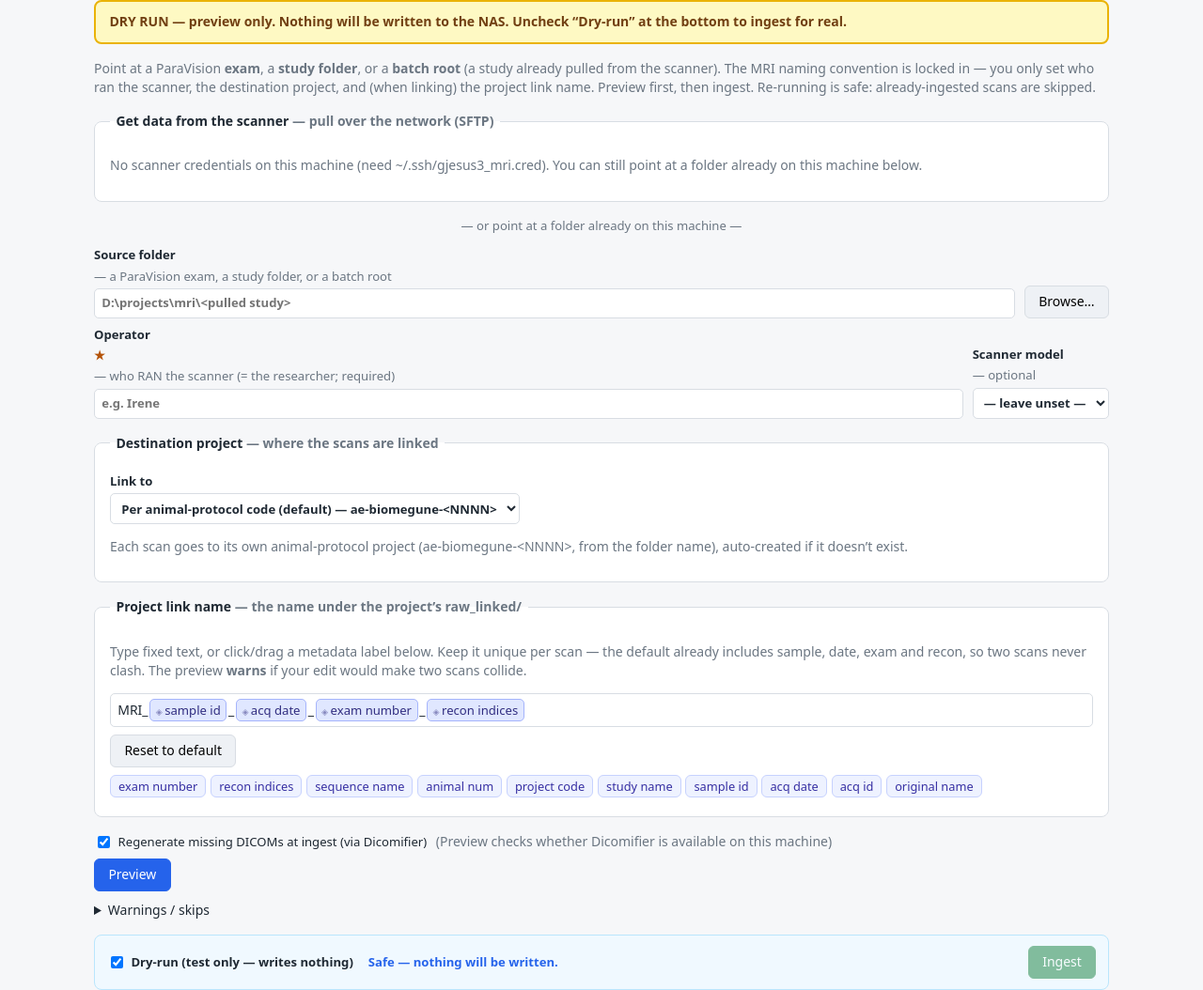
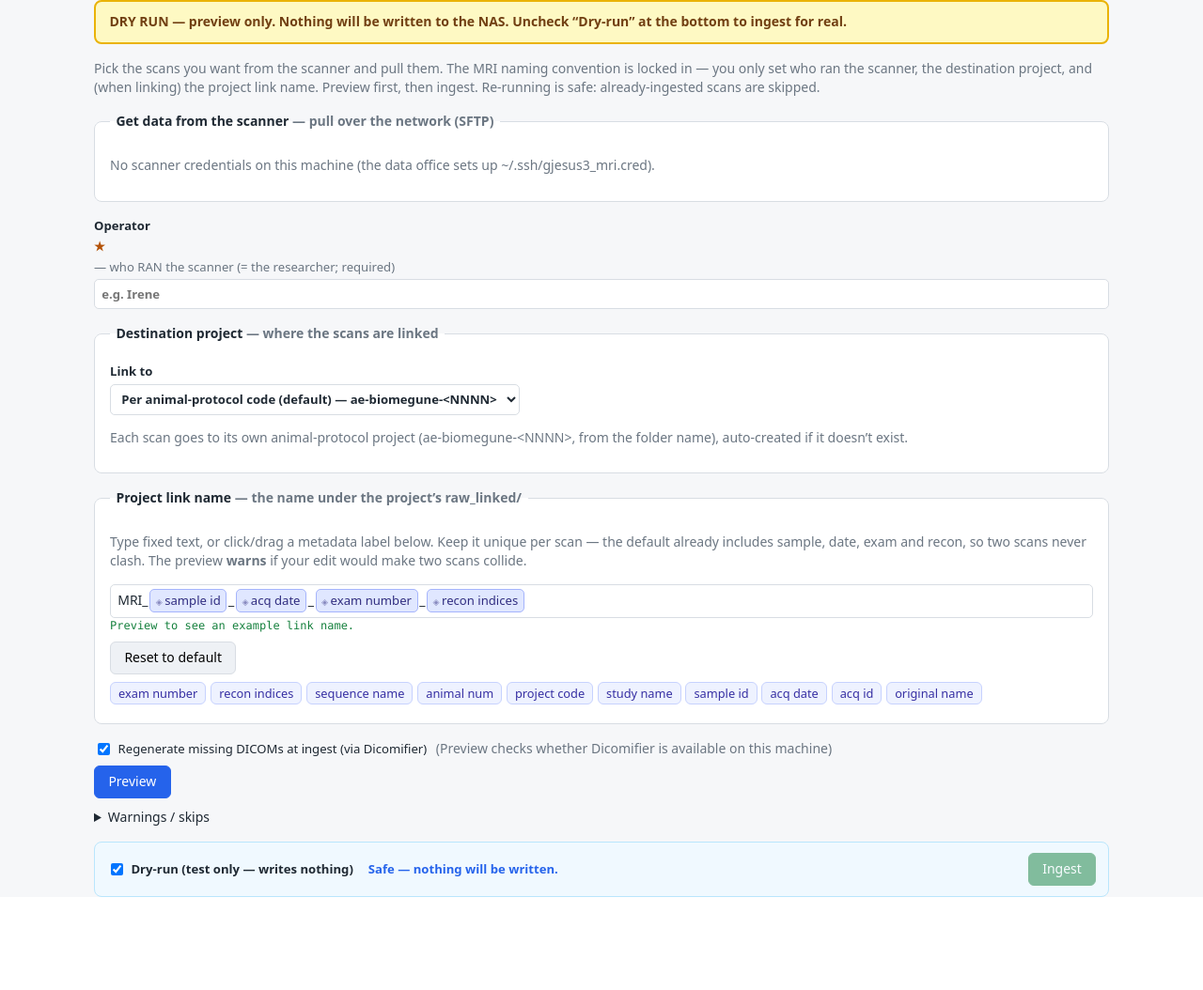
Before and after one commit to Rtasseff/gjesus3-pilot, a Flask app: page /mri in a window 1280 px wide. Shown: the part 102-1156 px from the top of the page at 94% size. After the commit the page ends 1057 px from the top, so only its background shows below. Run offline with Flask 3, Linux system fonts and the light colour scheme.

Commit message:
feat(mri-gui): trim the MRI page — pull-only source, NAS staging, no model field
Operator feedback: the MRI page asked for too much. Trim it to the essentials.

- Source: removed the "Source folder" text field entirely. The only source is
  now the SFTP pull; the local staging path it produces is held in a hidden
  input the operator never sees or edits. Pull -> auto-Preview.
- Staging default: pulled studies land in `<nas_root>/staging` (the NAS has a
  top-level staging/ dir) instead of a local dir, so the follow-on ingest is
  NAS-local. Changeable via an "Advanced — where files are staged" disclosure.
- Batch name: removed from the UI; auto-generated (timestamp) server-side.
- Auto-cleanup: the pulled staging batch is deleted after a fully-successful
  real ingest (guarded by _safe_to_delete_staging: never a drive root or a NAS
  top-level dir). The operator never manages staging by hand.
- Scanner model: removed the field — instrument_model now auto-derives from the
  metadata (previous commit). `--model` remains a CLI override.
- Project link name: added the live resolved example under the token field
  (e.g. "MRI_m149_0618_20220112_1_1"), seeded from the first previewed scan,
  matching the microscopy runner.

Backend: _ingest_sse_response gains an optional cleanup_dir (MRI-only; microscopy
passes None). New _default_mri_staging_root() + /api/sftp_status exposes it.

Verified end-to-end: trimmed render; pull -> staging on NAS; preview; real
ingest 2/2 with the staging batch auto-removed; guard unit cases all pass.

Co-Authored-By: Claude Opus 4.8 (1M context) <noreply@anthropic.com>
Claude-Session: https://claude.ai/code/session_017gX1V1DrwG9tnQ4XGcGdrZ

```diff
--- a/tools/operator/gui/app.py
+++ b/tools/operator/gui/app.py
@@ -815,13 +815,46 @@ def api_save_recipe():
     return jsonify({"file": fname, "path": target})
 
 
-def _ingest_sse_response(cfg, nas_root, dry_run, stamp):
+# NAS top-level dir names that must NEVER be deleted as "staging" (defence for
+# the auto-cleanup below — a batch dir is always a SUBfolder of one of these).
+_PROTECTED_DIR_NAMES = {
+    "raw", "projects", "registries", "recipes", "publications",
+    "curated_datasets", "staging", "tmp",
+}
+
+
+def _safe_to_delete_staging(path):
+    """True only for a real, non-top-level batch dir — safe to rmtree.
+
+    Guards the MRI post-ingest staging cleanup: refuses a drive root, a NAS
+    top-level dir (raw/projects/staging/…), or anything that isn't an existing
+    directory. A pulled batch is always `<staging>/<batch>/`, so this passes it
+    while rejecting every dangerous path.
+    """
+    if not path:
+        return False
+    p = os.path.normpath(os.path.abspath(path))
+    if not os.path.isdir(p):
+        return False
+    if os.path.dirname(p) == p:                       # a drive / filesystem root
+        return False
+    if os.path.basename(p).lower() in _PROTECTED_DIR_NAMES:
+        return False
+    return True
+
+
+def _ingest_sse_response(cfg, nas_root, dry_run, stamp, cleanup_dir=None):
     """Run runner.run in a worker thread and stream its log as SSE.
 
     Shared by the microscopy (/api/ingest) and MRI (/api/mri/ingest) commit
     paths -- identical streaming behaviour; only the config assembly upstream
     differs. Each (msg, level) the pipeline logs becomes a `data: {...}` event;
     the final `done` event carries the per-acq results + the dry_run flag.
+
+    `cleanup_dir` (MRI remote-pull only): a local staging batch dir to delete
+    after a SUCCESSFUL, non-dry-run ingest (every acq ok). The operator never
+    manages staging, so a clean real ingest removes the pulled copy. A partial
+    or failed ingest keeps it for a retry. Microscopy passes None (no cleanup).
     """
     def generate():
         import queue
@@ -838,13 +871,24 @@ def _ingest_sse_response(cfg, nas_root, dry_run, stamp):
                     log_callback=cb, recipe_path=stamp,
                 )
                 ok = sum(1 for _aid, good in results if good)
+                total = len(results)
+                # Auto-remove the pulled staging only on a fully-successful real
+                # ingest. Best-effort: a cleanup failure must not fail the run.
+                if (cleanup_dir and not dry_run and total > 0 and ok == total
+                        and _safe_to_delete_staging(cleanup_dir)):
+                    try:
+                        import shutil
+                        shutil.rmtree(cleanup_dir)
+                        cb(f"Removed local staging copy: {cleanup_dir}")
+                    except OSError as e:
+                        cb(f"Could not remove staging {cleanup_dir}: {e}", "WARN")
                 q.put(("done", "INFO", json.dumps({
                     "results": [
                         {"acq_id": aid, "ok": bool(good)}
                         for aid, good in results
                     ],
                     "ok": ok,
-                    "total": len(results),
+                    "total": total,
                     "dry_run": dry_run,
                 })))
             except Exception as e:  # noqa: BLE001 — report to the stream
@@ -1029,15 +1073,22 @@ def api_mri_preview():
 
 @app.route("/api/mri/ingest", methods=["POST"])
 def api_mri_ingest():
-    """Commit path for the MRI page: SSE-streamed ingest (operator REQUIRED)."""
+    """Commit path for the MRI page: SSE-streamed ingest (operator REQUIRED).
+
+    `cleanup_staging` (set by the remote-pull flow): delete the local staging
+    batch after a fully-successful real ingest, so the operator never manages
+    staging by hand.
+    """
     data = request.get_json(silent=True) or {}
     staging_path = (data.get("staging_path") or "").strip()
     nas_root = (data.get("nas_root") or "").strip() or load_saved_nas_root()
     dry_run = bool(data.get("dry_run"))
     operator = (data.get("operator") or "").strip()
+    cleanup_staging = bool(data.get("cleanup_staging"))
 
     if not staging_path:
-        return jsonify({"error": "Pick a source folder first."}), 400
+        return jsonify({"error": "Pull at least one study from the scanner "
+                                 "first."}), 400
     if not operator:
         return jsonify({"error": "Operator is required for MRI (the person who "
                                  "ran the scanner)."}), 400
@@ -1058,7 +1109,9 @@ def api_mri_ingest():
         return jsonify({"error": str(e)}), 400
 
     stamp = runner.default_recipe_path(tpl_path)
-    return _ingest_sse_response(cfg, nas_root, dry_run, stamp)
+    cleanup_dir = staging_path if cleanup_staging else None
+    return _ingest_sse_response(cfg, nas_root, dry_run, stamp,
+                                cleanup_dir=cleanup_dir)
 
 
 # ============================================================ MRI SFTP remote-pull
@@ -1119,6 +1172,20 @@ def _under_known_root(remote):
     return False
 
 
+def _default_mri_staging_root():
+    """Default landing dir for pulled studies: `<nas_root>/staging`.
+
+    The MFB NAS has a top-level `staging/` dir on every root — pulling there
+    keeps the follow-on ingest NAS-local (no second SMB hop) and means the
+    operator never has to think about where the temporary copy goes. Falls back
+    to the documented local dir when the saved NAS root isn't a real dir yet.
+    """
+    nas = load_saved_nas_root()
+    if nas and os.path.isdir(nas):
+        return os.path.normpath(os.path.join(nas, "staging"))
+    return MRI_PULL_STAGING_ROOT
+
+
 @app.route("/api/sftp_status")
 def api_sftp_status():
     """Whether remote pull is usable on this machine: creds present + host."""
@@ -1135,7 +1202,7 @@ def api_sftp_status():
         "paramiko": has_paramiko,
         "available": present and has_paramiko,
         "roots": MRI_SFTP_ROOTS,
-        "staging_root": MRI_PULL_STAGING_ROOT,
+        "staging_root": _default_mri_staging_root(),
     })
 
 
@@ -1203,7 +1270,7 @@ def api_sftp_pull():
     from datetime import datetime
     data = request.get_json(silent=True) or {}
     remotes = [r for r in (data.get("remotes") or []) if isinstance(r, str)]
-    staging_root = (data.get("staging_root") or MRI_PULL_STAGING_ROOT).strip()
+    staging_root = (data.get("staging_root") or "").strip() or _default_mri_staging_root()
     batch = (data.get("batch") or "").strip()
     force = bool(data.get("force"))
 
--- a/tools/operator/gui/static/mri.js
+++ b/tools/operator/gui/static/mri.js
@@ -137,16 +137,50 @@ $("#fb-cancel").addEventListener("click", fbClose);
 fb.overlay.addEventListener("click", (e) => { if (e.target === fb.overlay) fbClose(); });
 $("#nas-browse").addEventListener("click", () =>
   browseInto(nasInput, "Select the destination NAS root (gjesus3-data)", () => saveNas()));
-$("#browse").addEventListener("click", () =>
-  browseInto($("#staging"), "Select a ParaVision exam, study folder, or batch root"));
 
 // ---------------------------------------------------------------- link field
 const MRI = window.MRI || {};
-const linkField = new TokenField($("#link-field"), { onChange: () => {} });
+const linkField = new TokenField($("#link-field"), { onChange: () => updateLinkExample() });
 linkField.setValue(MRI.linkDefault || "");
 renderPalette($("#link-palette"),
   paletteEntries(MRI.paletteKeys || [], MRI.paletteExtras || []), linkField);
-$("#link-reset").addEventListener("click", () => linkField.setValue(MRI.linkDefault || ""));
+$("#link-reset").addEventListener("click", () => { linkField.setValue(MRI.linkDefault || ""); updateLinkExample(); });
+
+// Live "this is what the link name will look like" example under the field,
+// mirroring the microscopy runner. Resolves ${discovered.*}/${synth} against the
+// first previewed scan (sampleCtx), set after each preview. Before a preview
+// runs there's no real scan to resolve against, so it stays blank.
+let linkSampleCtx = null;   // {ctx: {discovered...}, synth: {sample_id,...}}
+
+function resolveLinkExample(template, sample) {
+  if (!template || !sample) return { text: "", unresolved: false };
+  let unresolved = false;
+  const text = template.replace(/\$\{([^}]+)\}/g, (mm, ref) => {
+    ref = ref.trim();
+    if (ref.startsWith("discovered.")) {
+      const k = ref.slice("discovered.".length);
+      if (k in sample.ctx) return sample.ctx[k];
+      unresolved = true; return mm;
+    }
+    if (ref in sample.synth) return sample.synth[ref];
+    unresolved = true; return mm;
+  });
+  return { text, unresolved };
+}
+
+function updateLinkExample() {
+  const el = $("#link-example");
+  if (!el) return;
+  const tpl = linkField.serialize();
+  if (!linkSampleCtx) {
+    el.textContent = tpl ? "Preview to see an example link name." : "";
+    el.classList.remove("bad");
+    return;
+  }
+  const { text, unresolved } = resolveLinkExample(tpl, linkSampleCtx);
+  el.textContent = text ? "e.g.  " + text : "";
+  el.classList.toggle("bad", unresolved);
+}
 
 // ---------------------------------------------------------------- project mode
 const projectMode = $("#project-mode");
@@ -178,7 +212,6 @@ function buildPayload() {
     staging_path: $("#staging").value.trim(),
     nas_root: nasInput.value.trim(),
     operator: $("#operator").value.trim(),
-    model: $("#model").value,
     project_mode: mode,
     regenerate: $("#regenerate").checked,
   };
@@ -252,13 +285,28 @@ async function preview() {
   $("#warnings").textContent = "";
   $("#ingest").disabled = true;
   const payload = buildPayload();
-  if (!payload.staging_path) { $("#errors").textContent = "Pick a source folder first."; return; }
+  if (!payload.staging_path) { $("#errors").textContent = "Pull studies from the scanner first."; return; }
   $("#preview").disabled = true;
   try {
     const d = await postJSON("/api/mri/preview", payload);
     lastCases = d.cases || [];
     lastDicomifier = { available: d.dicomifier_available, version: d.dicomifier_version };
     updateDicomifierNote();
+    // Seed the live link-name example from the first real scan in the preview.
+    const first = lastCases[0];
+    if (first) {
+      const reg = first.registry_resolved || {};
+      linkSampleCtx = {
+        ctx: first.discovered || {},
+        synth: {
+          sample_id: reg.sample_id || "",
+          acq_date: first.acq_date || "",
+          acq_id: first.acq_id || "",
+          original_name: first.original_name || "",
+        },
+      };
+      updateLinkExample();
+    }
     renderCollisions(d.collisions, d.existing_targets);
     renderTable(lastCases);
 
@@ -323,6 +371,8 @@ async function readSSE(resp, handlers) {
 async function ingest() {
   const payload = buildPayload();
   payload.dry_run = $("#dry").checked;
+  // The source is always a pull into staging — remove it after a clean real ingest.
+  payload.cleanup_staging = true;
   if (!payload.operator) { $("#errors").textContent = "Operator is required (who ran the scanner)."; return; }
   $("#ingest").disabled = true;
   $("#preview").disabled = true;
@@ -386,16 +436,17 @@ dry.addEventListener("change", updateDryState);
 $("#regenerate").addEventListener("change", updateDicomifierNote);
 
 // ---------------------------------------------------------------- SFTP remote pull
-// Pull ParaVision study folders off the scanner over SFTP, drop them into a
-// local staging batch, then fill the Source-folder field so the normal
-// Preview/Ingest flow takes over. Read-only on the scanner (download only).
+// Pull ParaVision study folders off the scanner over SFTP into a staging batch
+// (on the NAS by default), then run Preview/Ingest on it — the operator never
+// sees or manages the staging path. Read-only on the scanner (download only).
 const sftp = {
   status: $("#sftp-status"), controls: $("#sftp-controls"),
   listBtn: $("#sftp-list"), allChk: $("#sftp-all"), count: $("#sftp-count"),
   listWrap: $("#sftp-listwrap"), items: $("#sftp-list-items"),
   search: $("#sftp-search"), selNone: $("#sftp-selnone"),
-  pullRow: $("#sftp-pullrow"), stagingRoot: $("#sftp-staging-root"),
-  batch: $("#sftp-batch"), pullBtn: $("#sftp-pull"),
+  pullRow: $("#sftp-pullrow"), pullNote: $("#sftp-pull-note"),
+  advanced: $("#sftp-advanced"), stagingRoot: $("#sftp-staging-root"),
+  pullBtn: $("#sftp-pull"),
   logWrap: $("#sftp-log-wrap"), log: $("#sftp-log"), result: $("#sftp-result"),
   exams: [],
 };
@@ -409,9 +460,9 @@ async function sftpInit() {
     sftp.status.innerHTML = `Scanner <code>${esc(d.host)}</code> — ready. List the studies, tick the ones you want, then pull.`;
     sftp.controls.hidden = false;
   } else if (!d.paramiko) {
-    sftp.status.textContent = "Remote pull needs the ‘paramiko’ package (ask the data office). You can still point at a folder already on this machine below.";
+    sftp.status.textContent = "Remote pull isn’t available on this machine (the ‘paramiko’ package is missing — ask the data office to install it).";
   } else {
-    sftp.status.textContent = "No scanner credentials on this machine (need ~/.ssh/gjesus3_mri.cred). You can still point at a folder already on this machine below.";
+    sftp.status.textContent = "No scanner credentials on this machine (the data office sets up ~/.ssh/gjesus3_mri.cred).";
   }
 }
 
@@ -445,6 +496,11 @@ async function sftpList() {
       (d.filter ? ` (MFB only)` : " (all groups)");
     sftp.listWrap.hidden = false;
     sftp.pullRow.hidden = false;
+    sftp.advanced.hidden = false;
+    const where = (sftp.stagingRoot.value || "").trim();
+    sftp.pullNote.textContent = where
+      ? "→ staged under " + where + ", then removed automatically after ingest."
+      : "";
     sftpRenderList();
   } catch (e) {
     sftp.count.textContent = "";
@@ -467,8 +523,8 @@ async function sftpPull() {
       method: "POST", headers: { "Content-Type": "application/json" },
       body: JSON.stringify({
         remotes,
+        nas_root: nasInput.value.trim(),
         staging_root: sftp.stagingRoot.value.trim(),
-        batch: sftp.batch.value.trim(),
       }),
     });
   } catch (e) {
@@ -481,21 +537,22 @@ async function sftpPull() {
     appendLog(sftp.log, "ERROR", msg);
     sftp.pullBtn.disabled = false; sftp.listBtn.disabled = false; return;
   }
+  let pulled = null;
   await readSSE(resp, {
     onLog: (lvl, msg) => appendLog(sftp.log, lvl, msg),
     onError: (msg) => appendLog(sftp.log, "ERROR", msg),
     onDone: (r) => {
-      const staging = $("#staging");
-      staging.value = r.staging_dir;
-      staging.dispatchEvent(new Event("input"));
+      pulled = r;
+      $("#staging").value = r.staging_dir;   // internal — drives Preview/Ingest
       sftp.result.className = "summary live-done";
       sftp.result.innerHTML = `✓ Pulled ${r.studies} stud${r.studies === 1 ? "y" : "ies"} ` +
-        `(${(r.bytes / 1e6).toFixed(1)} MB) to <code>${esc(r.staging_dir)}</code>. ` +
-        `Source folder set below — now click <strong>Preview</strong>.`;
+        `(${(r.bytes / 1e6).toFixed(1)} MB). Previewing…`;
     },
   });
   sftp.pullBtn.disabled = false;
   sftp.listBtn.disabled = false;
+  // Go straight to the preview so the operator never thinks about staging.
+  if (pulled && pulled.staging_dir) preview();
 }
 sftp.listBtn.addEventListener("click", sftpList);
 sftp.allChk.addEventListener("change", () => { if (!sftp.listWrap.hidden) sftpList(); });
@@ -505,9 +562,17 @@ sftp.selNone.addEventListener("click", () => {
   sftpUpdatePullBtn();
 });
 sftp.pullBtn.addEventListener("click", sftpPull);
+$("#sftp-staging-browse").addEventListener("click", () => {
+  browseInto(sftp.stagingRoot, "Select where pulled studies are staged", () => {
+    const where = (sftp.stagingRoot.value || "").trim();
+    sftp.pullNote.textContent = where
+      ? "→ staged under " + where + ", then removed automatically after ingest." : "";
+  });
+});
 
 // ---------------------------------------------------------------- init
 refreshNas();
 updateDryState();
 updateDicomifierNote();
+updateLinkExample();
 sftpInit();
--- a/tools/operator/gui/templates/mri.html
+++ b/tools/operator/gui/templates/mri.html
@@ -29,11 +29,10 @@
     </div>
 
     <p class="muted">
-      Point at a ParaVision <strong>exam</strong>, a <strong>study folder</strong>, or a
-      <strong>batch root</strong> (a study already pulled from the scanner). The MRI
-      naming convention is locked in — you only set who ran the scanner, the
-      destination project, and (when linking) the project link name. Preview first,
-      then ingest. Re-running is safe: already-ingested scans are skipped.
+      Pick the scans you want from the scanner and pull them. The MRI naming
+      convention is locked in — you only set who ran the scanner, the destination
+      project, and (when linking) the project link name. Preview first, then
+      ingest. Re-running is safe: already-ingested scans are skipped.
     </p>
 
     <!-- REMOTE SOURCE — pull study folders off the scanner over SFTP -->
@@ -53,14 +52,22 @@
         <div id="sftp-list-items" class="sftp-list"></div>
       </div>
       <div class="row" id="sftp-pullrow" hidden>
-        <label class="grow">Save to <span class="muted">— local staging folder</span>
-          <input id="sftp-staging-root" type="text" placeholder="D:\projects\mri">
-        </label>
-        <label>Batch name <span class="muted">— optional</span>
-          <input id="sftp-batch" type="text" placeholder="auto (timestamp)">
-        </label>
         <button id="sftp-pull" type="button" class="primary" disabled>Pull selected</button>
+        <span id="sftp-pull-note" class="muted"></span>
       </div>
+      <details id="sftp-advanced" hidden>
+        <summary class="muted">Advanced — where files are staged</summary>
+        <p class="muted">Pulled studies land here temporarily, then are
+          <strong>deleted automatically</strong> after a successful ingest. The
+          default is the NAS <code>staging/</code> folder — change it only if you
+          have a reason to.</p>
+        <div class="row">
+          <label class="grow">Staging folder
+            <input id="sftp-staging-root" type="text">
+          </label>
+          <button id="sftp-staging-browse" type="button" class="browse">Browse…</button>
+        </div>
+      </details>
       <div id="sftp-log-wrap" class="log-wrap" hidden>
         <h3>Pull log</h3>
         <pre id="sftp-log"></pre>
@@ -68,26 +75,13 @@
       </div>
     </fieldset>
 
-    <p class="muted or-sep">— or point at a folder already on this machine —</p>
+    <!-- Internal: the local staging dir the pull produced (operator never edits it). -->
+    <input id="staging" type="hidden">
 
-    <!-- SOURCE (local) -->
-    <div class="row">
-      <label class="grow">Source folder <span class="muted">— a ParaVision exam, a study folder, or a batch root</span>
-        <input id="staging" type="text" placeholder="D:\projects\mri\&lt;pulled study&gt;">
-      </label>
-      <button id="browse" type="button" class="browse">Browse…</button>
-    </div>
-
-    <!-- WHO RAN IT + SCANNER -->
+    <!-- WHO RAN IT -->
     <div class="row">
       <label class="grow">Operator <span class="star">★</span> <span class="muted">— who RAN the scanner (= the researcher; required)</span>
         <input id="operator" type="text" placeholder="e.g. Irene">
-      </label>
-      <label>Scanner model <span class="muted">— optional</span>
-        <select id="model">
-          <option value="">— leave unset —</option>
-          {% for m in models %}<option value="{{ m }}">{{ m }}</option>{% endfor %}
-        </select>
       </label>
     </div>
 
@@ -117,6 +111,7 @@
         two scans never clash. The preview <strong>warns</strong> if your edit would make
         two scans collide.</p>
       <div id="link-field" class="tokenfield is-empty" data-placeholder="leave blank to use the source name"></div>
+      <div class="example" id="link-example"></div>
       <div class="row">
         <button id="link-reset" type="button">Reset to default</button>
       </div>
```
